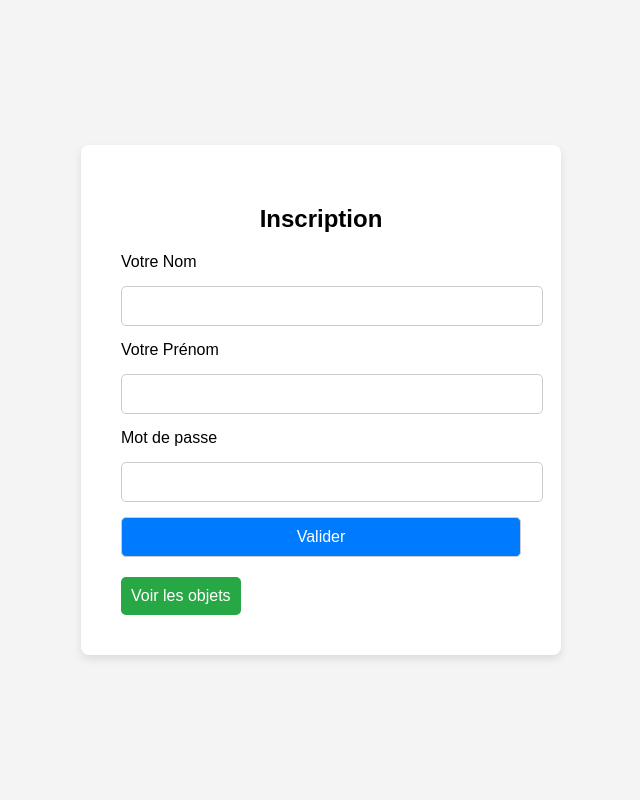
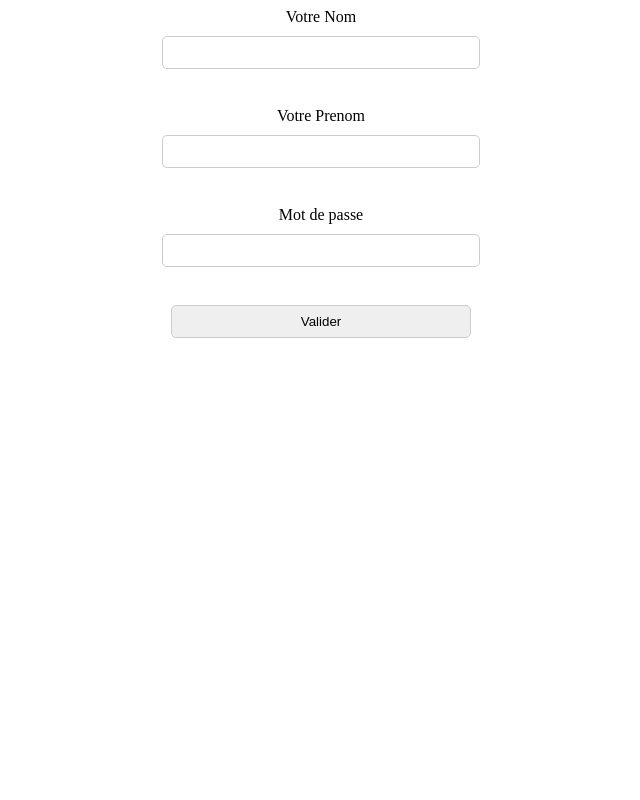
Before and after one commit to Cupo2fleurs/Projet-ING1-Dev, a PHP site: page /login.php in a window 1280 px wide. Shown: the whole page, without its empty margins (319-959 px from the left). Run offline with PHP 8.4, Linux system fonts and the light colour scheme.

Commit message:
Update login.php
mon code fonctionnait pas

```diff
--- a/house/login.php
+++ b/house/login.php
@@ -1,139 +1,38 @@
-<!DOCTYPE html>
-<html lang="fr">
+<!Doctype html>
+<html lang="en">
 <head>
-    <meta charset="UTF-8">
-    <meta name="viewport" content="width=device-width, initial-scale=1.0">
-    <title>Inscription</title>
-    <script src="https://cdn.jsdelivr.net/npm/vue@2.6.14/dist/vue.js"></script>
+    <title> inscription </title>
+</head>
+<body>
     <style>
-        body {
-            font-family: Arial, sans-serif;
-            background-color: #f4f4f4;
-            margin: 0;
-            padding: 0;
-            display: flex;
-            justify-content: center;
-            align-items: center;
-            height: 100vh;
-        }
-        .container {
-            background-color: white;
-            padding: 40px;
-            border-radius: 8px;
-            box-shadow: 0 4px 8px rgba(0, 0, 0, 0.1);
-            width: 100%;
-            max-width: 400px;
-        }
-        h2 {
-            text-align: center;
-            margin-bottom: 20px;
-        }
         #inscri {
     display: flex;
     flex-direction: column;
-            gap: 15px;
+    align-items: center;
+    gap: 10px;
     }
+
     #inscri input {
         width: 100%;
-            padding: 10px;
+        max-width: 300px;
+        padding: 8px;
         border: 1px solid #ccc;
         border-radius: 5px;
-            font-size: 16px;
     }
-        .btn {
-            background-color: #007BFF;
-            color: white;
-            border: none;
-            padding: 10px;
-            border-radius: 5px;
-            cursor: pointer;
-            font-size: 16px;
-            transition: background-color 0.3s;
-        }
-        .btn:hover {
-            background-color: #0056b3;
-        }
-        .btn-green {
-            background-color: #28a745;
-        }
-        .btn-green:hover {
-            background-color: #218838;
-        }
-        .btn-container {
-            display: flex;
-            justify-content: flex-start;
-            margin-top: 20px;
-        }
-        .error-message {
-            color: red;
-            font-size: 14px;
-        }
+
     </style>
-</head>
-<body>
-
-    <div id="app" class="container">
-        <h2>Inscription</h2>
-
-        <form id="inscri" @submit.prevent="submitForm">
-            <label for="nom">Votre Nom</label>
-            <input type="text" id="nom" v-model="nom" :class="{'input-error': errors.nom}" required>
-            <div v-if="errors.nom" class="error-message">{{ errors.nom }}</div>
-
-            <label for="prenom">Votre Prénom</label>
-            <input type="text" id="prenom" v-model="prenom" :class="{'input-error': errors.prenom}" required>
-            <div v-if="errors.prenom" class="error-message">{{ errors.prenom }}</div>
-
-            <label for="mdp">Mot de passe</label>
-            <input type="password" id="mdp" v-model="mdp" :class="{'input-error': errors.mdp}" required>
-            <div v-if="errors.mdp" class="error-message">{{ errors.mdp }}</div>
-
-            <input type="submit" value="Valider" class="btn">
+<form id="inscri" method="POST" action="verif.php">
+    <label>Votre Nom</label>
+    <input type="text" id="nom" name="nom" required>
+    <br />
+    <label>Votre Prenom</label>
+    <input type="text" id="prenom" name="prenom" required>
+    <br />
+    <label>Mot de passe</label>
+    <input type="text" id="mdp" name="mdp" required>
+    <br />
+    <input type="submit" value="Valider" name="ok">
 </form>
 
-        <div class="btn-container">
-            <button class="btn btn-green" @click="navigateTo('objets')">Voir les objets</button>
-        </div>
-    </div>
-
-    <script>
-        new Vue({
-            el: '#app',
-            data: {
-                nom: '',
-                prenom: '',
-                mdp: '',
-                errors: {}
-            },
-            methods: {
-                submitForm() {
-                    this.errors = {}; // Reset errors
-                    let valid = true;
-                    if (this.nom === '') {
-                        this.errors.nom = 'Le nom est requis.';
-                        valid = false;
-                    }
-                    if (this.prenom === '') {
-                        this.errors.prenom = 'Le prénom est requis.';
-                        valid = false;
-                    }
-                    if (this.mdp === '') {
-                        this.errors.mdp = 'Le mot de passe est requis.';
-                        valid = false;
-                    }
-
-                    if (valid) {
-                        // Redirection vers le profil.php
-                        window.location.href = 'Consultobj.php';
-                    }
-                },
-                navigateTo(page) {
-                    if (page === 'objets') {
-                        window.location.href = 'objets.html';
-                    }
-                }
-            }
-        });
-    </script>
 </body>
 </html>
```
Lines whose indentation alone changed are shown as unchanged.
